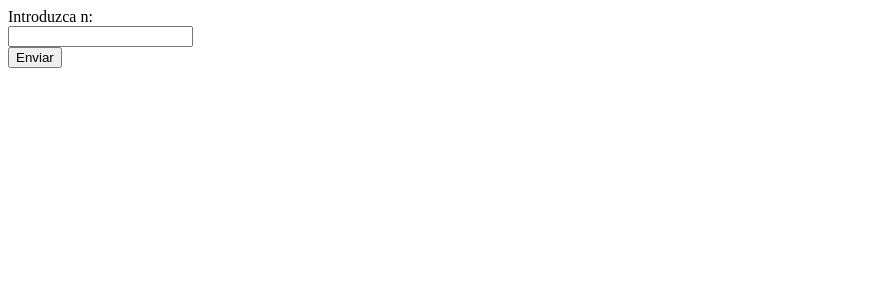
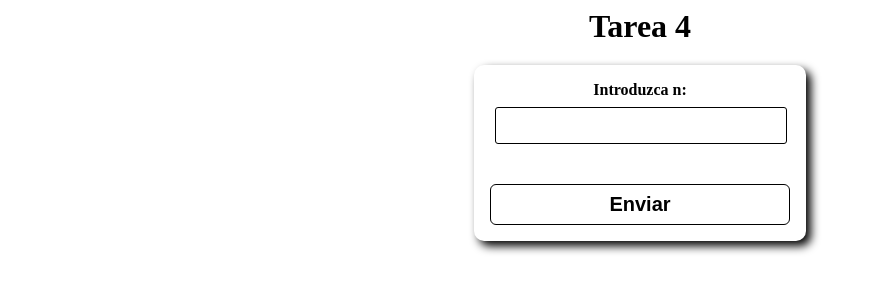
Before and after one commit to Grover101/DesarrolloWebGLC, a PHP site: page /Formulario.html in a window 1280 px wide. Shown: the top 300 px of the page, without its empty margins (0-873 px from the left). Run offline with PHP 8.4, Linux system fonts and the light colour scheme.

Commit message:
Tarea 4 Finalizada

```diff
--- a/Tareas/Tarea4/Formulario.html
+++ b/Tareas/Tarea4/Formulario.html
@@ -5,9 +5,11 @@
     <meta http-equiv="X-UA-Compatible" content="IE=edge" />
     <meta name="viewport" content="width=device-width, initial-scale=1.0" />
     <title>Tarea 4</title>
+    <link rel="stylesheet" href="./css/style.css" />
   </head>
   <body>
-    <form action="./formularioIntroducir.php" method="GET">
+    <h1>Tarea 4</h1>
+    <form class="form" action="./formularioIntroducir.php" method="GET">
       <label for="n">Introduzca n:</label><br />
       <input type="number" name="n" id="n" /><br />
       <button type="submit">Enviar</button>
--- /dev/null
+++ b/Tareas/Tarea4/css/style.css
@@ -0,0 +1,97 @@
+table {
+  margin: auto;
+  margin-top: 20px;
+  border-radius: 6px;
+  border-collapse: collapse;
+  box-shadow: 3px 3px 5px black;
+}
+
+td {
+  padding: 15px 15px;
+  border-radius: 5px;
+  margin: 8px 10px;
+  display: inline-block;
+  box-shadow: 3px 3px 5px black inset;
+}
+
+h1 {
+  margin: auto;
+  text-align: center;
+}
+
+.contenido {
+  display: inline-flex;
+  margin: auto;
+  width: 50%;
+  text-align: justify;
+}
+
+.btn {
+  text-decoration: none;
+  padding: 10px;
+  font-weight: 600;
+  font-size: 20px;
+  background-color: white;
+  color: black;
+  border-radius: 6px;
+  border: 1px solid black;
+  box-shadow: 3px 3px 10px black;
+}
+
+.btn:hover {
+  background-color: black;
+  color: white;
+}
+
+.form {
+  width: 300px;
+  border-radius: 10px;
+  box-shadow: 5px 5px 10px black;
+}
+
+.form,
+form {
+  text-align: center;
+  padding: 16px;
+  margin: auto;
+  margin-top: 20px;
+  margin-bottom: 20px;
+}
+
+form label {
+  font-weight: bold;
+  display: inline-block;
+}
+
+input[type="number"] {
+  -webkit-appearance: none;
+  -moz-appearance: textfield;
+}
+
+form input[type="number"] {
+  width: 90%;
+  padding: 10px 10px;
+  border: 1px solid black;
+  border-radius: 3px;
+  margin: 8px 5px;
+  display: inline-block;
+}
+
+form button {
+  width: 100%;
+  padding: 8px 16px;
+  margin-top: 32px;
+  display: block;
+  font-weight: 600;
+  font-size: 20px;
+  background-color: white;
+  color: black;
+  border-radius: 6px;
+  border: 1px solid black;
+}
+
+form button:hover {
+  cursor: pointer;
+  background-color: black;
+  color: white;
+}
```
Also changed, not shown: Tareas/Tarea4/formularioIntroducir.php (+7 -1 lines), Tareas/Tarea4/sumar.php (+14 -14 lines).
